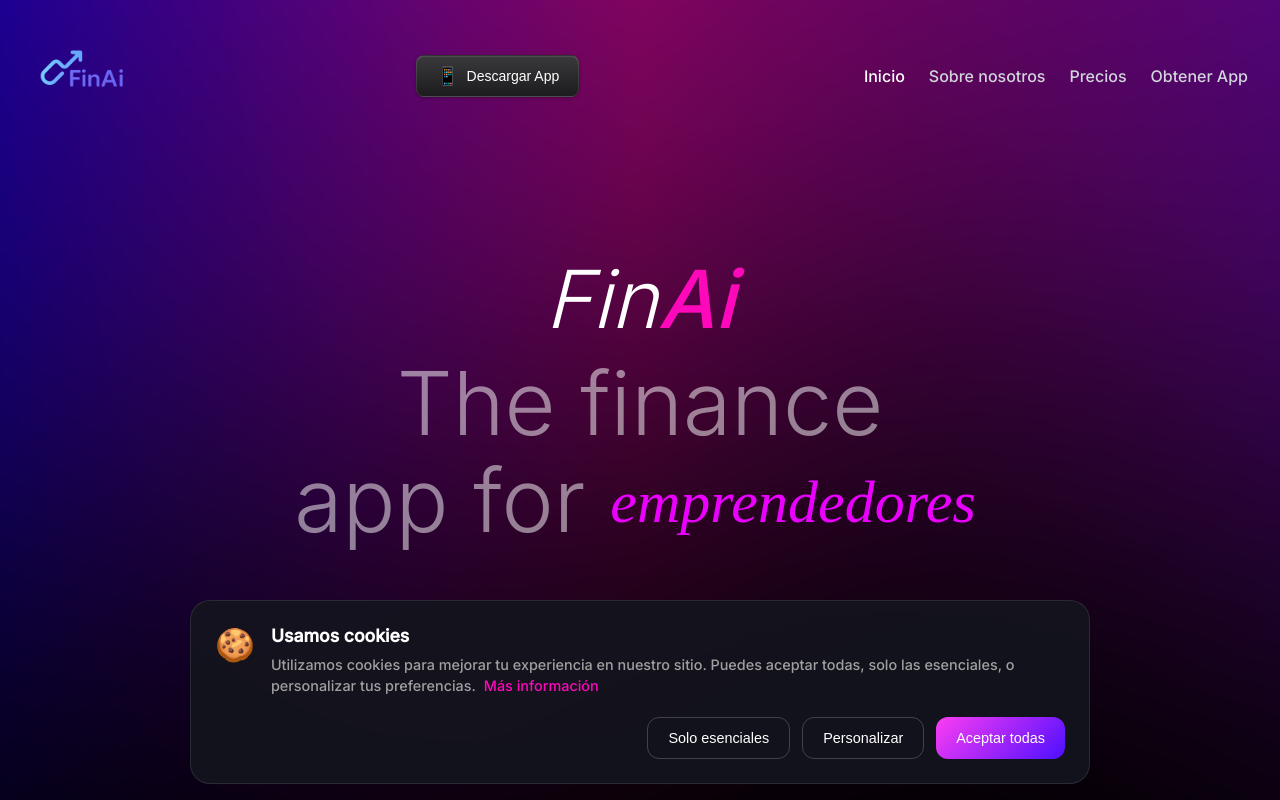
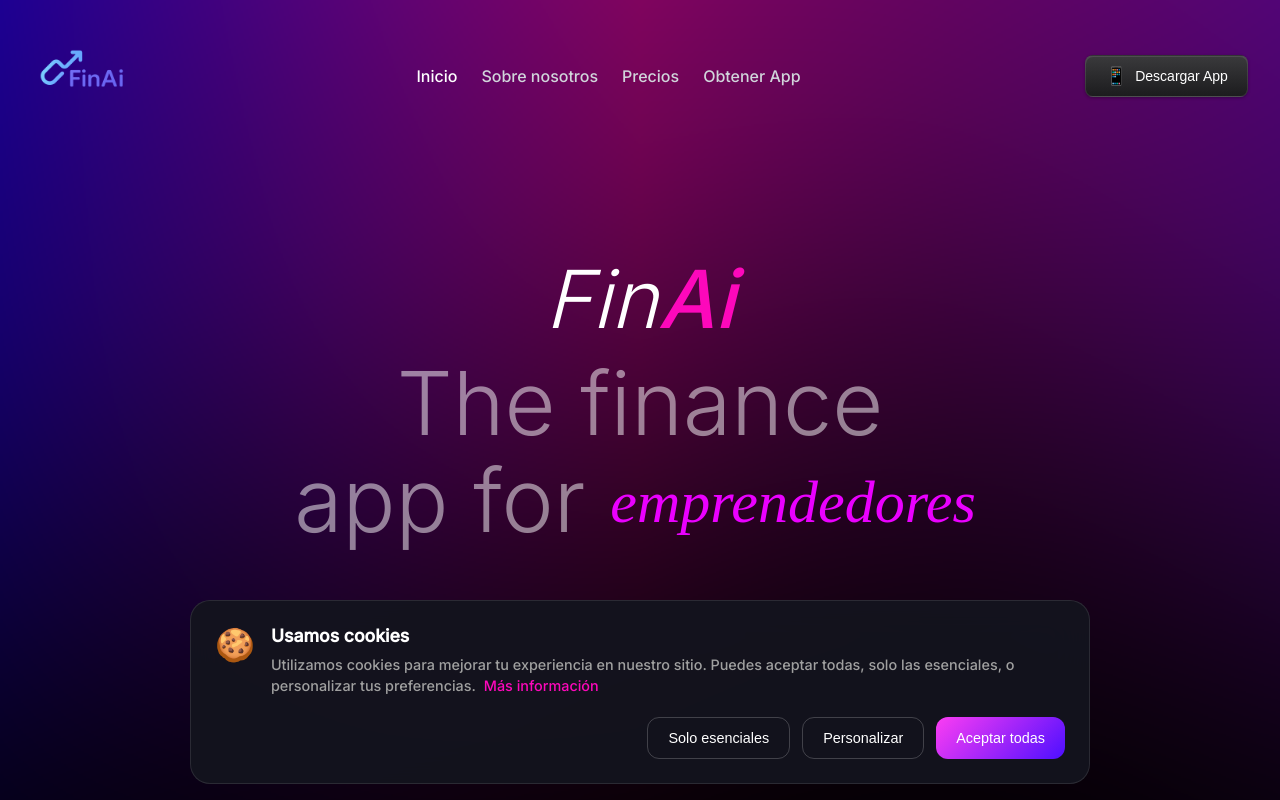
Before and after one commit to Thiagosnchz02/Landing_Page_FinAI, a React (Vite) app in the folder Landing_Page/: page / in a window 1280 px wide. Shown: the top 800 px of the page. Built offline with nearby package versions, Linux system fonts and the light colour scheme; a web font is replaced by a local one.

Commit message:
Optimizacion para desktops.

```diff
--- a/Landing_Page/src/components/Navbar.css
+++ b/Landing_Page/src/components/Navbar.css
@@ -25,19 +25,26 @@
   z-index: 100;
 }
 
+.navbar-logo-link {
+  order: 1; /* Siempre a la izquierda */
+}
+
 /* --- Parte derecha: agrupa botón descarga + hamburguesa --- */
 .navbar-right {
   display: flex;
   align-items: center;
   gap: 0.75rem;
   z-index: 100;
+  order: 3; /* Asegurar que está a la derecha en móvil */
 }
 
-/* Ocultar botones cuando el menú está abierto en móvil */
-.navbar-right.menu-open {
-  visibility: hidden;
-  opacity: 0;
-  pointer-events: none;
+/* Ocultar botones cuando el menú está abierto - SOLO en móvil */
+@media (max-width: 767px) {
+  .navbar-right.menu-open {
+    visibility: hidden;
+    opacity: 0;
+    pointer-events: none;
+  }
 }
 
 /* --- Menú de Navegación (Móvil primero) --- */
@@ -57,6 +64,7 @@
   transform: translateX(-100%);
   transition: transform 0.3s ease-in-out;
   z-index: 90;
+  order: 2; /* En medio en desktop */
 }
 
 .navbar-links.open {
@@ -231,6 +239,9 @@
     backdrop-filter: none;
     transform: translateX(0);
     gap: 1.5rem;
+    order: 2;
+    flex: 1;
+    justify-content: center;
   }
 
   .navbar-link {
@@ -245,4 +256,8 @@
   .navbar-download {
     padding: 0.6rem 1.2rem;
   }
+
+  .navbar-right {
+    order: 3;
+  }
 }
--- a/Landing_Page/src/components/Navbar.jsx
+++ b/Landing_Page/src/components/Navbar.jsx
@@ -1,19 +1,18 @@
 // src/components/Navbar.jsx
 import React, { useState, useEffect } from 'react';
-import { Link, NavLink, useNavigate } from 'react-router-dom';
+import { Link, NavLink, useNavigate, useLocation } from 'react-router-dom';
 import './Navbar.css';
 import logo from '/imagotipo.png';
 
 const Navbar = () => {
   const navigate = useNavigate();
+  const location = useLocation();
   const [isMenuOpen, setIsMenuOpen] = useState(false);
-  const [isMobile, setIsMobile] = useState(window.innerWidth < 768);
 
+  // Cerrar menú cuando cambia la ruta
   useEffect(() => {
-    const handleResize = () => setIsMobile(window.innerWidth < 768);
-    window.addEventListener('resize', handleResize);
-    return () => window.removeEventListener('resize', handleResize);
-  }, []);
+    setIsMenuOpen(false);
+  }, [location.pathname]);
 
   const toggleMenu = () => {
     setIsMenuOpen(!isMenuOpen);
@@ -21,6 +20,9 @@ const Navbar = () => {
 
   const handleDownload = () => {
     navigate('/qr');
+  };
+
+  const closeMenu = () => {
     setIsMenuOpen(false);
   };
 
@@ -33,9 +35,31 @@ const Navbar = () => {
           <img src={logo} alt="FinAi Logo" className="navbar-logo" />
         </Link>
 
-        {/* --- Parte Derecha en móvil: Icono descarga + Hamburguesa --- */}
+        {/* --- Parte Central: Enlaces de Navegación --- */}
+        <nav className={`navbar-links ${isMenuOpen ? 'open' : ''}`}>
+          {/* Cruz para cerrar - solo visible en móvil cuando está abierto */}
+          <button className="navbar-close" onClick={closeMenu} aria-label="Cerrar menú">
+            <span className="close-line"></span>
+            <span className="close-line"></span>
+          </button>
+
+          <NavLink to="/" className="navbar-link" onClick={closeMenu}>
+            Inicio
+          </NavLink>
+          <NavLink to="/about" className="navbar-link" onClick={closeMenu}>
+            Sobre nosotros
+          </NavLink>
+          <NavLink to="/pricing" className="navbar-link" onClick={closeMenu}>
+            Precios
+          </NavLink>
+          <NavLink to="/qr" className="navbar-link" onClick={closeMenu}>
+            Obtener App
+          </NavLink>
+        </nav>
+
+        {/* --- Parte Derecha: Botón descarga + Hamburguesa (móvil) --- */}
         <div className={`navbar-right ${isMenuOpen ? 'menu-open' : ''}`}>
-          {/* Botón de Descarga - se oculta cuando el menú está abierto */}
+          {/* Botón de Descarga */}
           <div className="navbar-actions">
             <button className="navbar-button navbar-download" onClick={handleDownload}>
               <span className="download-icon">📱</span>
@@ -43,7 +67,7 @@ const Navbar = () => {
             </button>
           </div>
 
-          {/* Botón de Hamburguesa - se oculta cuando el menú está abierto */}
+          {/* Botón de Hamburguesa - solo móvil */}
           <button
             className="navbar-hamburger"
             onClick={toggleMenu}
@@ -55,28 +79,6 @@ const Navbar = () => {
           </button>
         </div>
 
-        {/* --- Menú de Navegación --- */}
-        <nav className={`navbar-links ${isMenuOpen ? 'open' : ''}`}>
-          {/* Cruz para cerrar - solo visible en móvil cuando está abierto */}
-          <button className="navbar-close" onClick={toggleMenu} aria-label="Cerrar menú">
-            <span className="close-line"></span>
-            <span className="close-line"></span>
-          </button>
-
-          <NavLink to="/" className="navbar-link" onClick={toggleMenu}>
-            Inicio
-          </NavLink>
-          <NavLink to="/about" className="navbar-link" onClick={toggleMenu}>
-            Sobre nosotros
-          </NavLink>
-          <NavLink to="/pricing" className="navbar-link" onClick={toggleMenu}>
-            Precios
-          </NavLink>
-          <NavLink to="/qr" className="navbar-link" onClick={toggleMenu}>
-            Obtener App
-          </NavLink>
-        </nav>
-
       </div>
     </header>
   );
```
